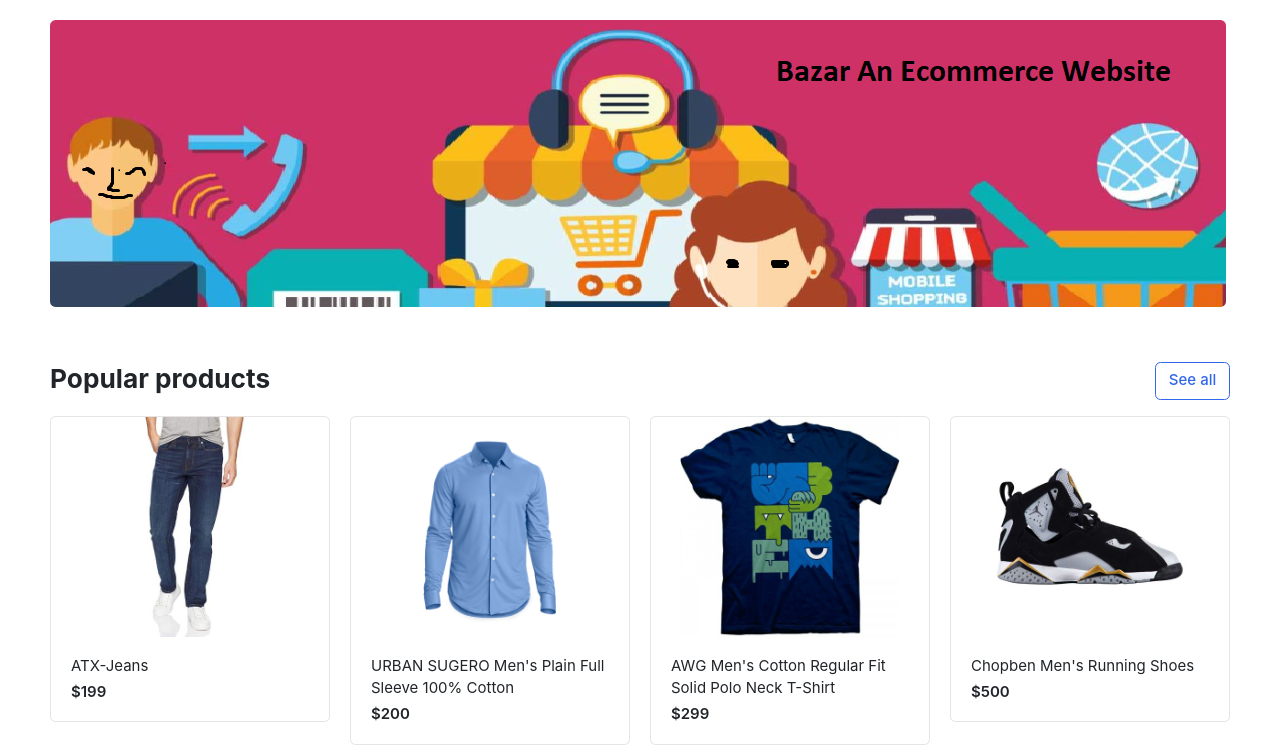
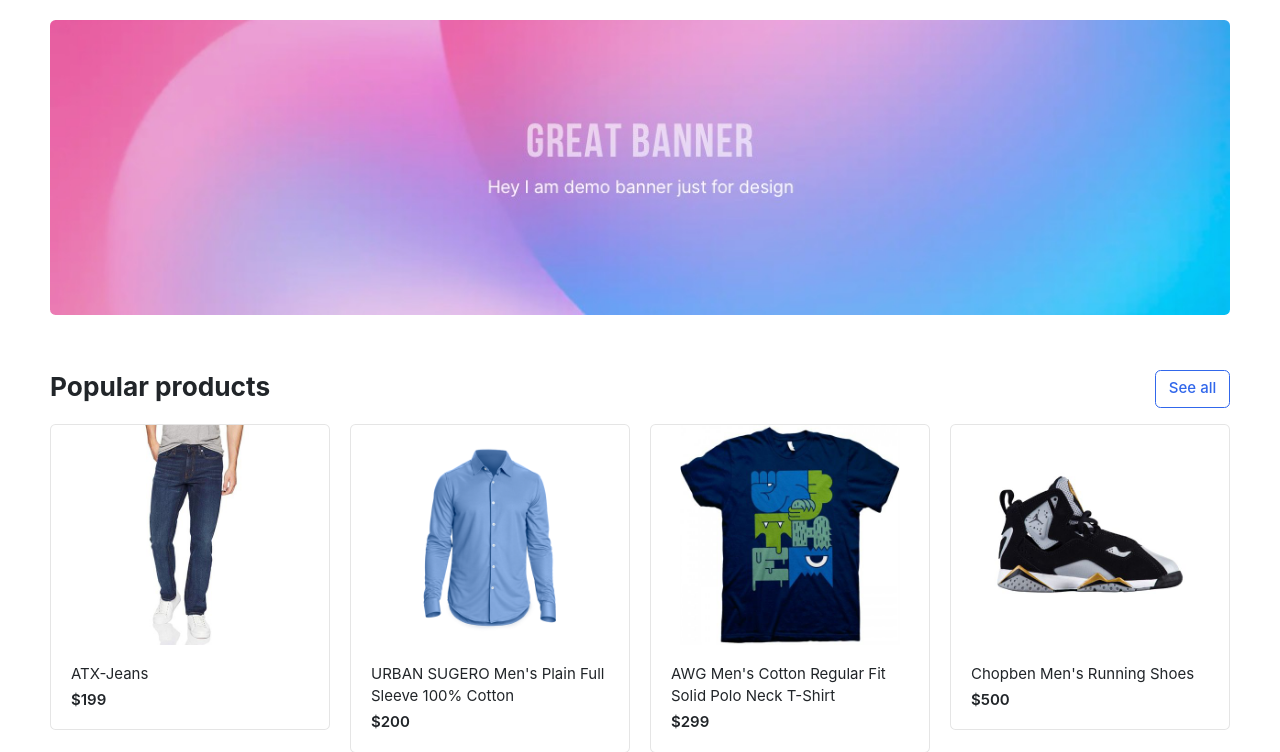
Before and after one commit to shaileshyadav7771/Bazar-online, a Django app: page / in a window 1280 px wide. Shown: the part 118-870 px from the top of the page. Run offline with Django 3.2, Linux system fonts and the light colour scheme; data comes from the database, SQL or seed files in the repository; both versions use the stored data as it was after the commit; some libraries are stand-ins or nearby versions; some web fonts are replaced.

Commit message:
new change

```diff
--- a/templates/home.html
+++ b/templates/home.html
@@ -7,7 +7,7 @@
 <section class="section-intro padding-y-sm">
 <div class="container">
 <div class="intro-banner-wrap">
-	<img src="{% static 'images/banners/banner.jpg' %}" class="img-fluid rounded">
+	<img src="{% static 'images/banners/1.jpg' %}" class="img-fluid rounded">
 
 </div>
 </div> <!-- container //  -->
```
Also changed, not shown: Bazar/static/images/logo.png (deleted), db.sqlite3, static/images/banners/banner.jpg, store/models.py (line endings or trailing spaces).
